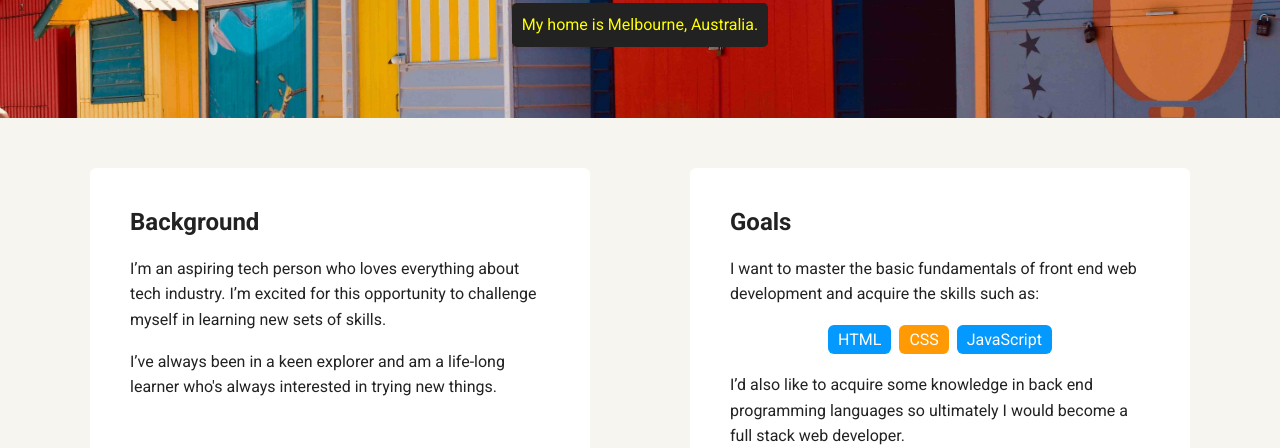
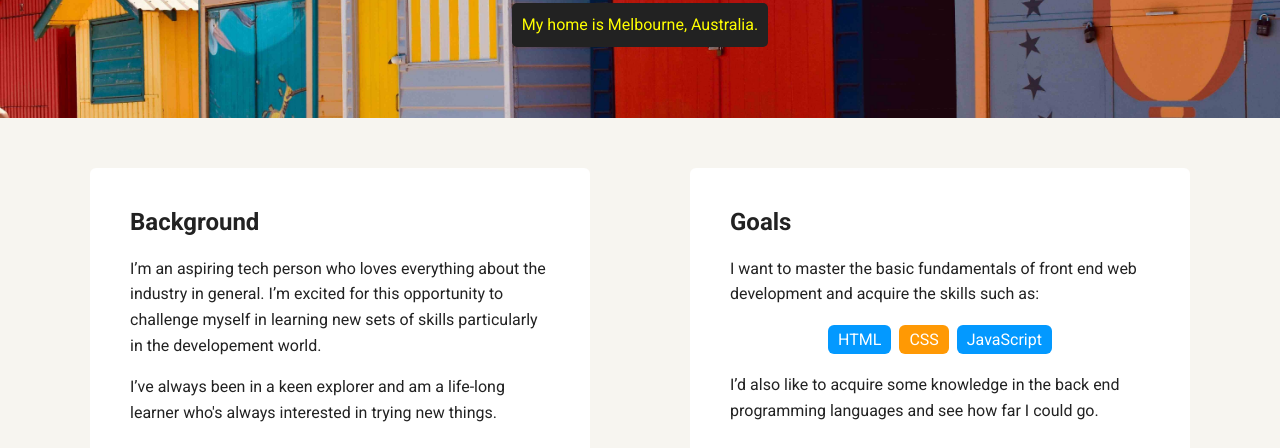
Before and after one commit to harrisrhm/Techdegree-project-1, a plain HTML site: page index.html in a window 1280 px wide. Shown: the part 352-800 px from the top of the page. Drawn offline with Linux system fonts and the light colour scheme; a web font is replaced by a local one.

Commit message:
update to background

```diff
--- a/index.html
+++ b/index.html
@@ -27,7 +27,7 @@
     <main class="flex">
       <section class="card">
         <h2>Background</h2>
-        <p>I’m an aspiring tech person who loves everything about tech industry. I’m excited for this opportunity to challenge myself in learning new sets of skills.</p>
+        <p>I’m an aspiring tech person who loves everything about the industry in general. I’m excited for this opportunity to challenge myself in learning new sets of skills particularly in the developement world.</p>
         <p>I’ve always been in a keen explorer and am a life-long learner who's always interested in trying new things.</p>
       </section>
 
@@ -39,7 +39,7 @@
           <li>CSS</li>
           <li>JavaScript</li>
         </ul>
-        <p>I’d also like to acquire some knowledge in back end programming languages so ultimately I would become a full stack web developer.</p>
+        <p>I’d also like to acquire some knowledge in the back end programming languages and see how far I could go.</p>
       </section>
 
     </main>
```
